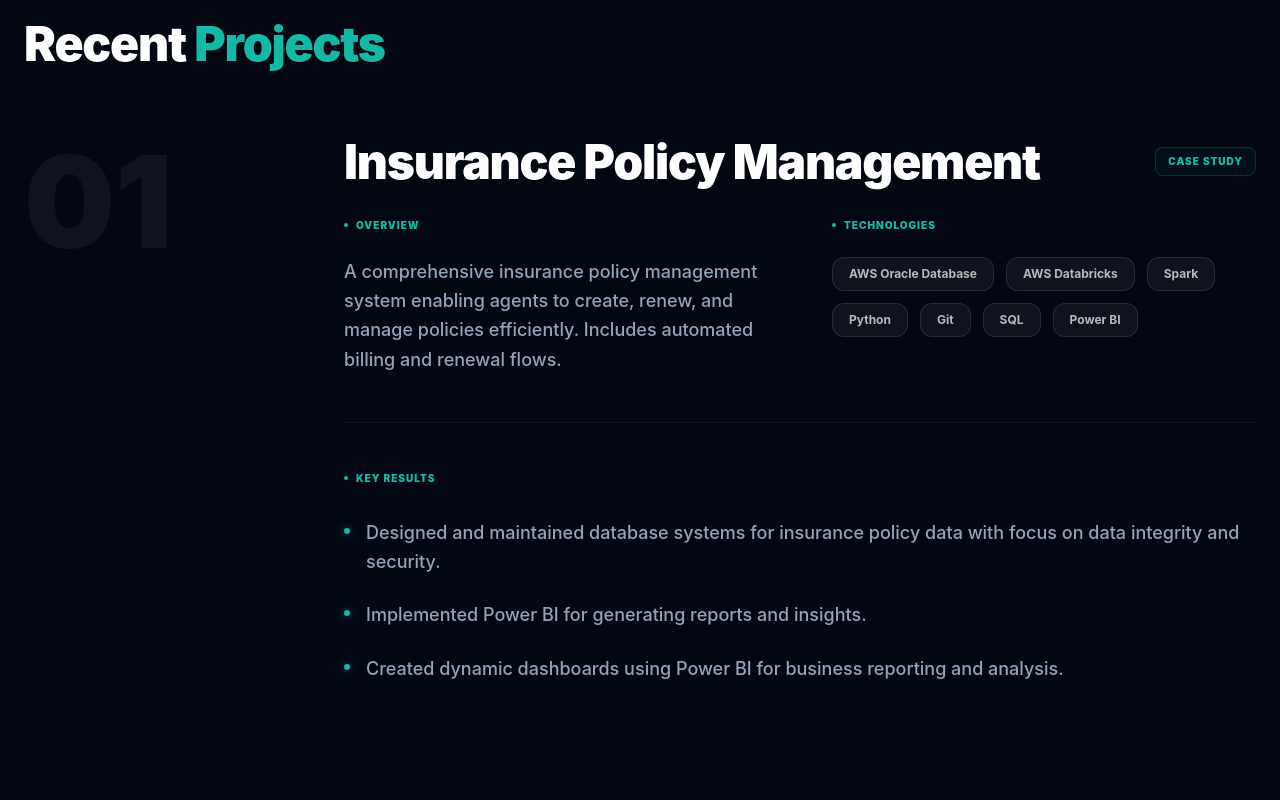
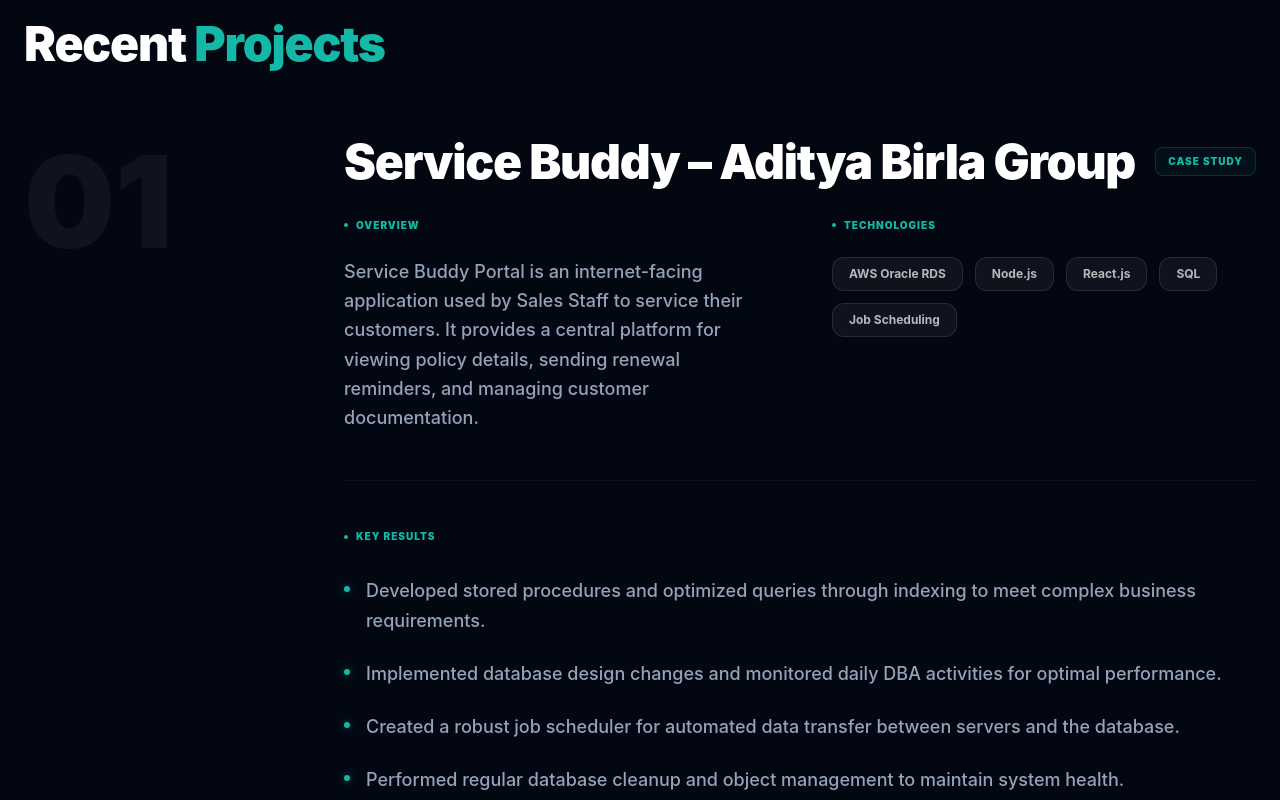
Before and after one commit to Manish-094/MyPortfolio-2026, a React (Vite) app: page / in a window 1280 px wide. Shown: the part 3200-4000 px from the top of the page. Built offline with nearby package versions, Linux system fonts and the light colour scheme.

Commit message:
feat: add Service Buddy project to Projects section

```diff
--- a/src/components/Projects.jsx
+++ b/src/components/Projects.jsx
@@ -6,6 +6,18 @@
     const projects = [
         {
             id: '01',
+            title: 'Service Buddy – Aditya Birla Group',
+            description: 'Service Buddy Portal is an internet-facing application used by Sales Staff to service their customers. It provides a central platform for viewing policy details, sending renewal reminders, and managing customer documentation.',
+            tags: ['AWS Oracle RDS', 'Node.js', 'React.js', 'SQL', 'Job Scheduling'],
+            achievements: [
+                'Developed stored procedures and optimized queries through indexing to meet complex business requirements.',
+                'Implemented database design changes and monitored daily DBA activities for optimal performance.',
+                'Created a robust job scheduler for automated data transfer between servers and the database.',
+                'Performed regular database cleanup and object management to maintain system health.',
+            ],
+        },
+        {
+            id: '02',
             title: 'Insurance Policy Management',
             description: 'A comprehensive insurance policy management system enabling agents to create, renew, and manage policies efficiently. Includes automated billing and renewal flows.',
             tags: ['AWS Oracle Database', 'AWS Databricks', 'Spark', 'Python', 'Git', 'SQL', 'Power BI'],
@@ -16,7 +28,7 @@
             ],
         },
         {
-            id: '02',
+            id: '03',
             title: 'Database Migration to AWS',
             description: 'Successfully led the migration of a production-grade Oracle database to AWS RDS using AWS Schema Conversion Tool (SCT) and AWS Database Migration Service (DMS).',
             tags: ['AWS SCT', 'AWS DMS', 'AWS S3', 'VPC', 'SQL', 'AWS IAM', 'AWS EC2 Metadata'],
@@ -27,7 +39,7 @@
             ],
         },
         {
-            id: '03',
+            id: '04',
             title: 'RIB - Data Processing & Cloud Migration',
             description: 'Data processing pipeline converting multiple data formats to standardized CSV format using Python, followed by seamless migration to cloud infrastructure.',
             tags: ['Python', 'SQL', 'Git', 'Data Migration', 'Spark', 'SQL'],
```
